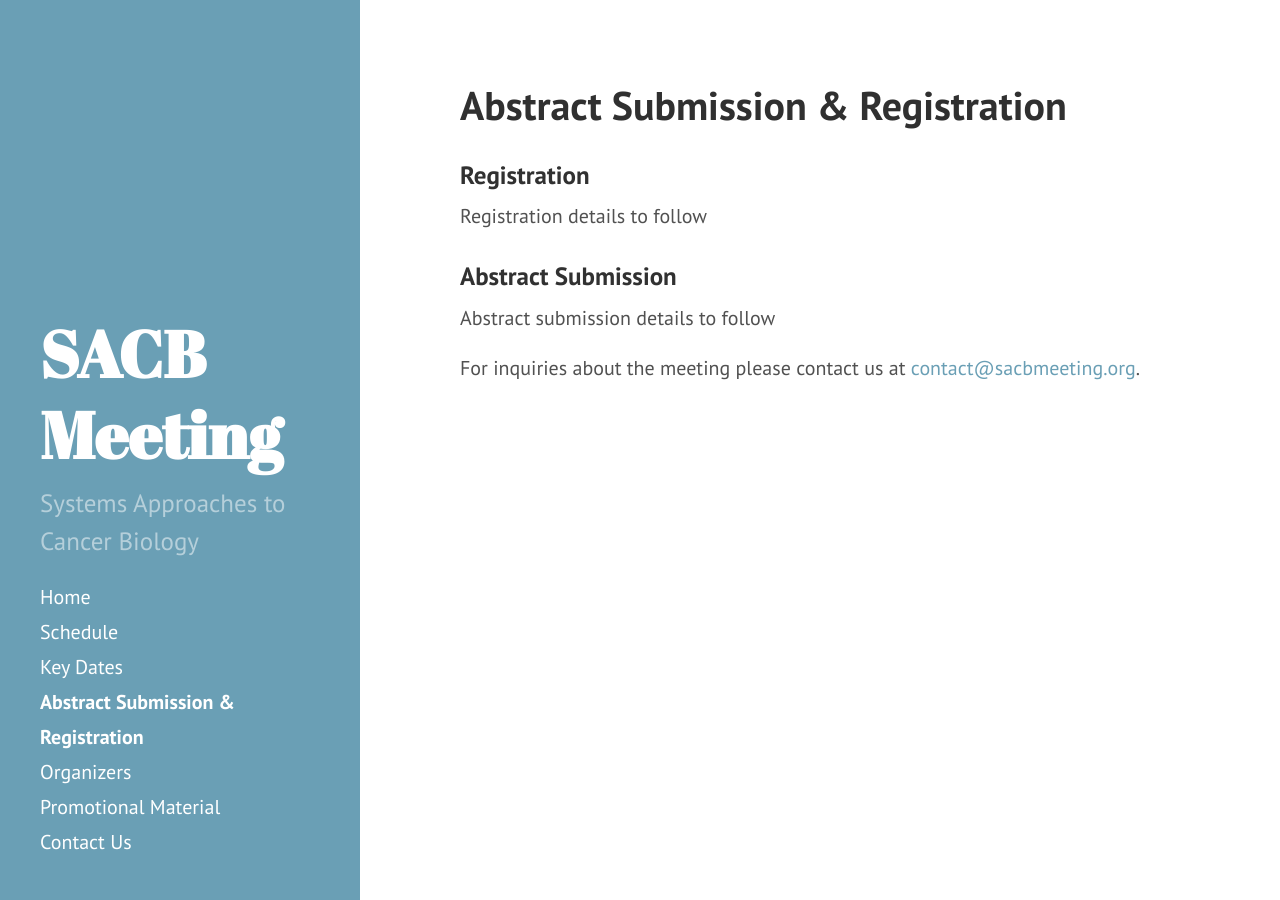
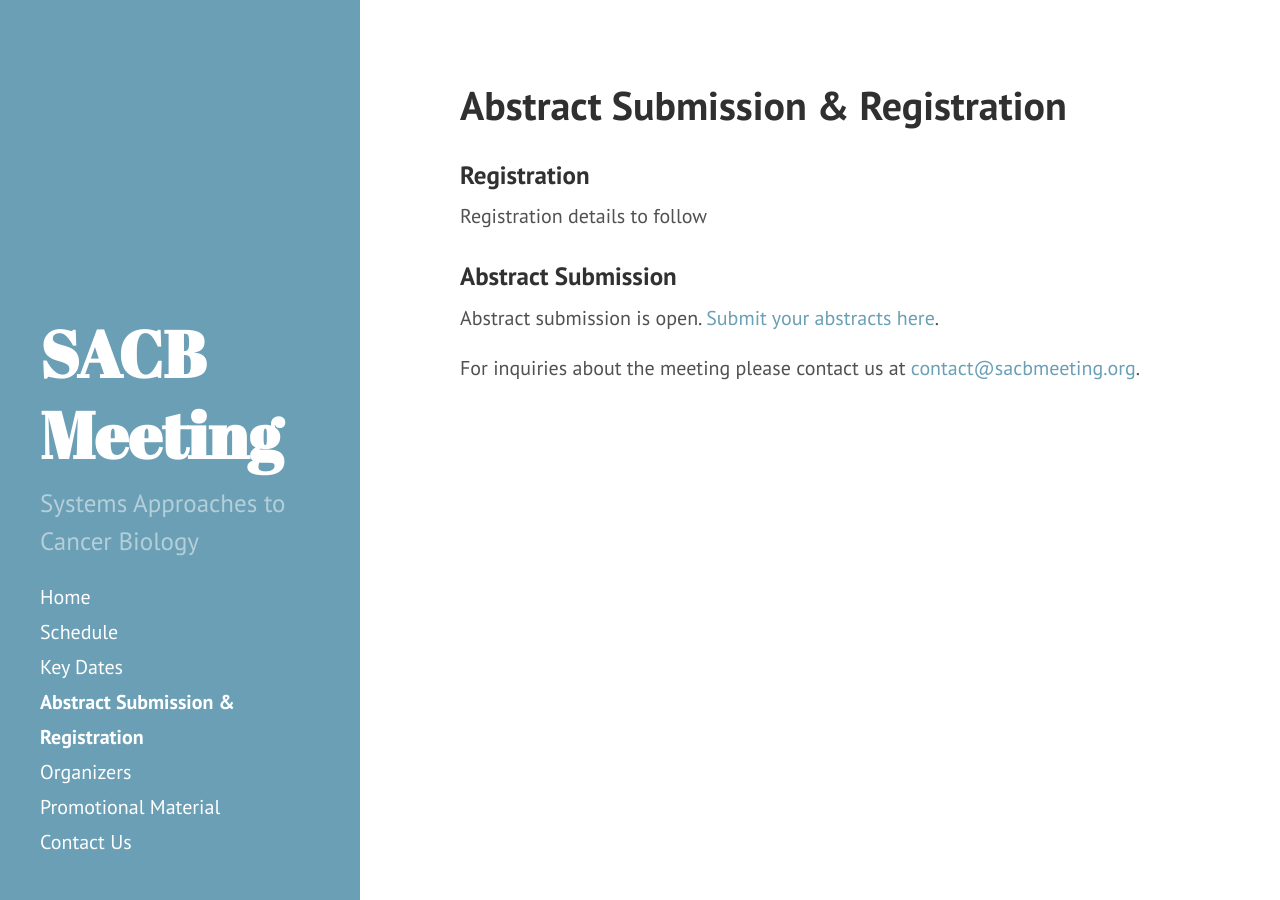
Before and after one commit to AECCSB/sacb-meeting, a Jekyll site: the page built from registration-abstract-submission.md, in a window 1280 px wide. Built offline with Jekyll 4.4.1, drawn with Linux system fonts in a browser that asks for light colours.

Commit message:
Update registration-abstract-submission.md

```diff
--- a/registration-abstract-submission.md
+++ b/registration-abstract-submission.md
@@ -9,7 +9,7 @@ Registration details to follow
 
 ### Abstract Submission
 
-Abstract submission details to follow
+Abstract submission is open. [Submit your abstracts here](https://forms.gle/gAoWMTB9PK5ysncP6).
 
 
 For inquiries about the meeting please contact us at [contact@sacbmeeting.org](mailto:contact@sacbmeeting.org).
```
